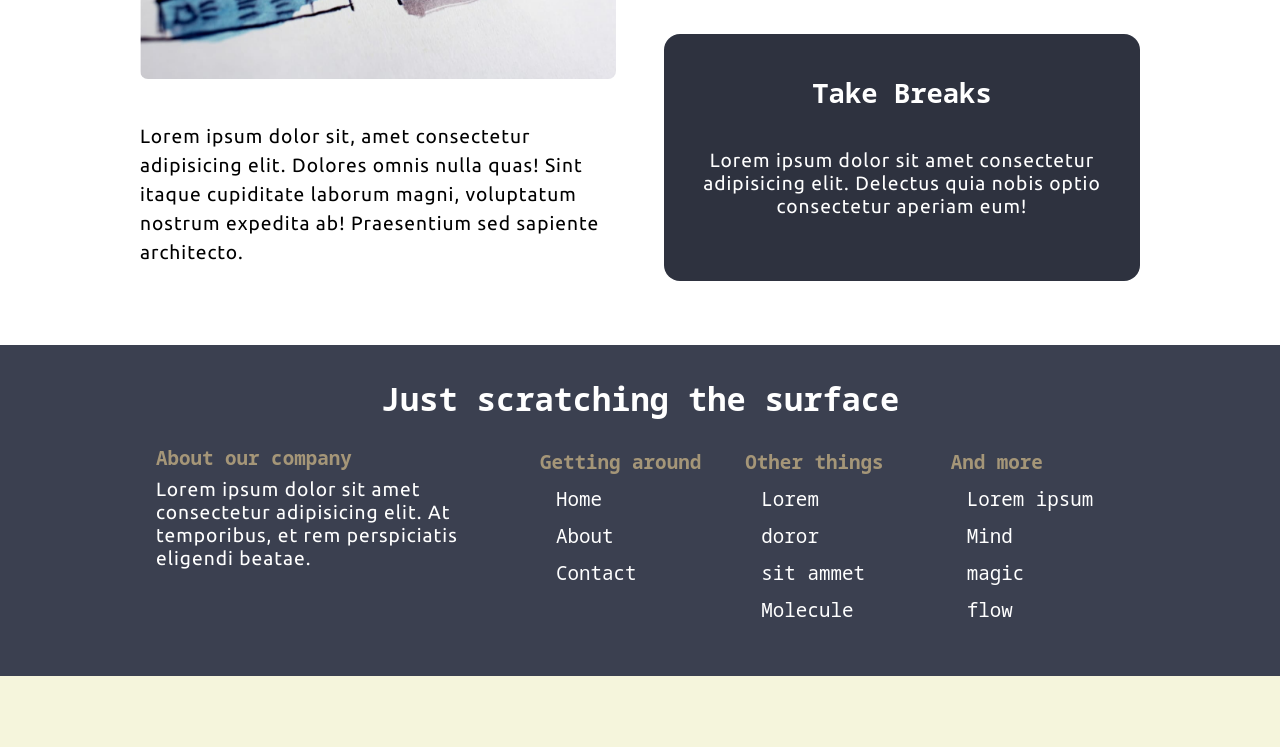
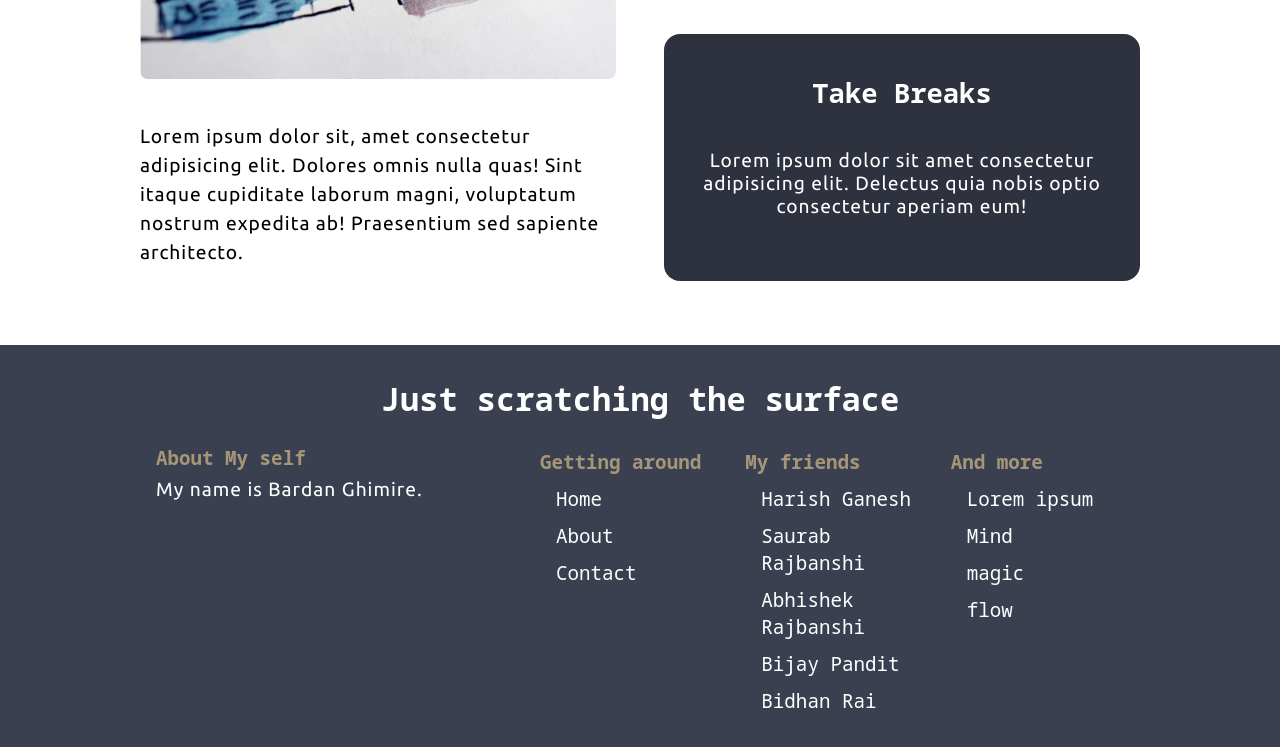
Before and after one commit to Bardanghimire/Bardan_creation, a plain HTML site: page index.html in a window 1280 px wide. Shown: the part 1435-2182 px from the top of the page. Before the commit the page ends 2111 px from the top, so only its background shows below. Drawn offline with Linux system fonts and the light colour scheme.

Commit message:
some html changes

```diff
--- a/index.html
+++ b/index.html
@@ -131,9 +131,8 @@
         <h1 class="footer__title">Just scratching the surface</h1>
         <div class="container flex column">
             <div class="footer__about footer__element">
-                <h3 class="footer__about-title">About our company</h3>
-                <p>Lorem ipsum dolor sit amet consectetur adipisicing elit. At temporibus, et rem perspiciatis eligendi
-                    beatae.</p>
+                <h3 class="footer__about-title">About My self</h3>
+                <p>My name is Bardan Ghimire.</p>
             </div>
             <div class="flex footer__right">
                 <div class="footer__getting-around footer__element">
@@ -146,19 +145,22 @@
                     </ul>
                 </div>
                 <div class="footer__others footer__getting-around footer__element">
-                    <h3 class="footer__about-title">Other things</h3>
+                    <h3 class="footer__about-title">My friends</h3>
                     <ul class="footer__getting-around-list">
                         <li class="footer__getting-around-item">
-                            Lorem
+                            Harish Ganesh
                         </li>
                         <li class="footer__getting-around-item">
-                            doror
+                            Saurab Rajbanshi
                         </li>
                         <li class="footer__getting-around-item">
-                            sit ammet
+                            Abhishek Rajbanshi
                         </li>
                         <li class="footer__getting-around-item">
-                            Molecule
+                            Bijay Pandit
+                        </li>
+                        <li class="footer__getting-around-item">
+                            Bidhan Rai
                         </li>
                     </ul>
                 </div>
```
